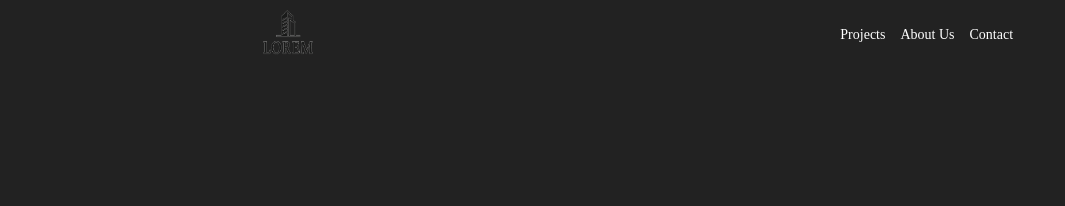
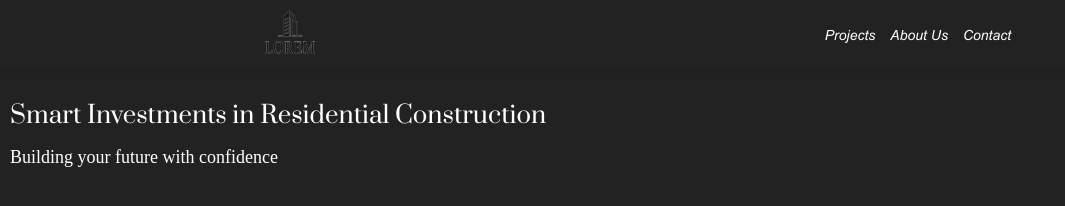
Before and after one commit to Kweit1989/lorem, a plain HTML site: page index.html in a window 1280 px wide. Shown: the top 206 px of the page, without its empty margins (0-1065 px from the left). Drawn offline with Linux system fonts and the light colour scheme.

Commit message:
header +

```diff
--- a/assets/css/main.css
+++ b/assets/css/main.css
@@ -8,11 +8,18 @@ body {
     height: 3000px;
 }
 
+/* Header */
 header {
     display: flex;
     justify-content: space-around;
     align-items: center;
     padding: 10px 0;
+    position: sticky;
+    top: 0;
+    background: #222222;
+    z-index: 1000;
+    padding: 10px;
+    box-shadow: 0 2px 5px rgba(0,0,0,0.1); /* чуть объёма */
 }
 
 .logo-company > img{
@@ -22,5 +29,29 @@ header {
 .menu-wrapper{
     display: flex;
     column-gap: 15px;
+    font-family: 'ArialMT', sans-serif;
+    font-style: italic;
     font-size: 14px;
 }
+
+/* Main */
+
+main {
+    padding: 0 10px;
+}
+
+section {
+    margin: 30px 0;
+}
+
+
+/* Section header */
+
+.header-title {
+    font-family: 'Prata', sans-serif;
+    font-size: 24px;
+    margin-bottom: 15px;
+}
+.header-subtitle {
+    font-size: 18px;
+}
--- a/index.html
+++ b/index.html
@@ -41,13 +41,15 @@
         </nav>
     </header>
 
-    <!-- <main>
-        <section id="intro">
-            <h1>Добро пожаловать!</h1>
-            <p>Описание вашего сайта или компании.</p>
+     <main>
+        <section class="header">
+            <h1 class="header-title">Smart Investments in Residential Construction</h1>
+            <p class="header-subtitle">Building your future with confidence</p>
         </section>
     </main>
 
+
+    <!--
     <footer>
         <p>&copy; 2025 Все права защищены.</p>
     </footer> -->
```
